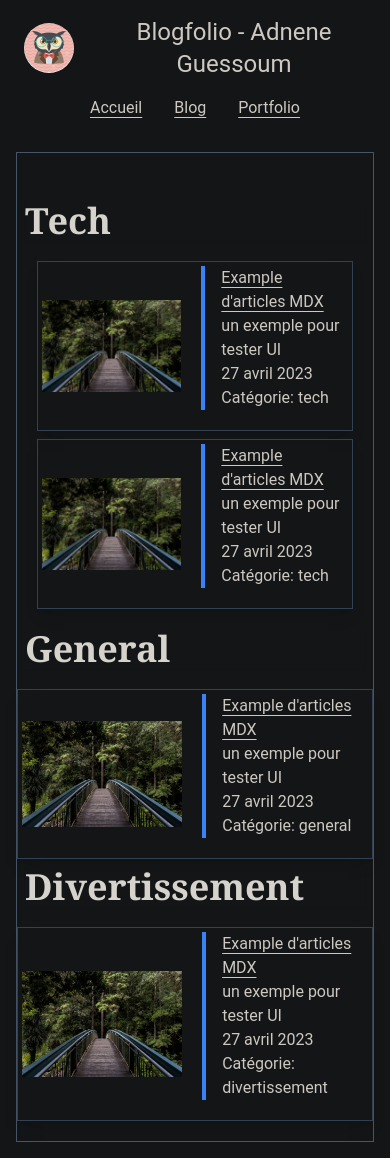
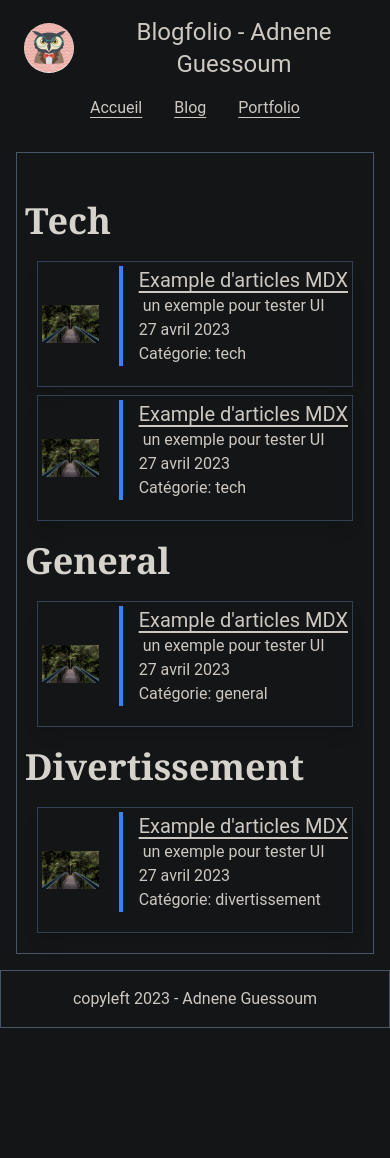
Before and after one commit to adnene-guessoum/blogfolio, a Next.js app: page /blog in a window 390 px wide. After the commit the page ends 1028 px from the top, so only its background shows below. Built offline with nearby package versions, Linux system fonts and the light colour scheme.

Commit message:
fix bugs postcard layout and responsiveness

```diff
--- a/components/Highlights.js
+++ b/components/Highlights.js
@@ -2,7 +2,7 @@ import React from 'react';
 
 const Highlights = () => {
   return (
-    <div className="flex w-full h-96 items-center justify-center border border-black dark:border-white">
+    <div className="flex w-full h-96 lg:h-[38em] items-center justify-center border border-black dark:border-white">
       <div className="flex w-full h-full border">
         <div className="group slide bg-thumbDash flex flex-col justify-end">
           <div className="hidden group-hover:flex flex-col justify-center items-center backdrop-blur bg-slate-300 md:w-1/2 w-full p-2 rounded-xl">
--- a/components/Layout/main.js
+++ b/components/Layout/main.js
@@ -15,6 +15,10 @@ const MainLayout = ({ children, router }) => {
       <main className="flex justify-center main pt-10 m-4 border border-slate-600">
         {children}
       </main>
+
+      <footer className="flex justify-center footer p-4 border border-slate-600">
+        copyleft 2023 - Adnene Guessoum
+      </footer>
     </div>
   );
 };
--- a/components/Nav/Avatar.js
+++ b/components/Nav/Avatar.js
@@ -1,7 +1,9 @@
 import Image from 'next/image';
+import Link from 'next/link';
 
 const Avatar = () => {
   return (
+    <Link href="/">
       <div className="flex gap-3 align items-center">
         <Image
           src="/images/index/avatar.png"
@@ -10,8 +12,11 @@ const Avatar = () => {
           width="50"
           height="50"
         />
-      <h1 className="text-center ml-4 text-2xl">Blogfolio - Adnene Guessoum</h1>
+        <h1 className="text-center ml-4 text-2xl">
+          Blogfolio - Adnene Guessoum
+        </h1>
       </div>
+    </Link>
   );
 };
 
--- a/components/PostCard.js
+++ b/components/PostCard.js
@@ -4,7 +4,7 @@ import MyLink from './general/Link';
 const PostCard = ({ post, index }) => {
   return (
     <div
-      className="flex flex-row gap-5 items-center border border-slate-700 shadow-lg p-1"
+      className="flex flex-row gap-5 items-center border border-slate-700 shadow-lg p-1 min-w-fit"
       key={index}
     >
       <div className="image-container">
@@ -17,11 +17,11 @@ const PostCard = ({ post, index }) => {
           objectFit="cover"
         />
       </div>
-      <div className="card mb-4 pointer border-l-4 border-blue-500 border-solid pl-4">
+      <div className="card mb-4 pointer border-l-4 border-blue-500 border-solid pl-4 min-w-fit">
         <MyLink href={`/blog/${post.slug}`} key={index}>
-          <h5 className="card-title">{post.frontMatter.title}</h5>
+          <h5 className="card-title text-xl">{post.frontMatter.title}</h5>
         </MyLink>
-        <p className="card-description">{post.frontMatter.description}</p>
+        <p className="card-description pl-1">{post.frontMatter.description}</p>
         <p className="date-publication">{post.frontMatter.date}</p>
         <p className="card-tags">Catégorie: {post.frontMatter.category}</p>
       </div>
--- a/components/Projects.js
+++ b/components/Projects.js
@@ -15,13 +15,10 @@ const Projects = () => {
 
   const toIncludeProjects = [
     'blogfolio',
-    'Owling-dev',
     'Projet_scoring_credit',
     'Projet_aws_pyspark_fruits',
-    'Projet_NLP_image_class',
-    'blog',
-    'Assercar-clone',
-    'Github_cli'
+    'Philosophie',
+    'Projet_NLP_image_class'
   ];
 
   const toIncludeExercises = [
--- a/components/general/Link.js
+++ b/components/general/Link.js
@@ -3,10 +3,7 @@ import Link from 'next/link';
 const MyLink = props => {
   return (
     <Link href={props.href} key={props.index} passHref legacyBehavior>
-      <a
-        className="nav-link hover:text-teal-500 underline underline-offset-4"
-        target="_blank"
-      >
+      <a className="nav-link hover:text-teal-500 underline underline-offset-4">
         {props.children}
       </a>
     </Link>
--- a/pages/blog.js
+++ b/pages/blog.js
@@ -35,7 +35,7 @@ const Blog = ({ posts }) => {
       <h2 className="subtitle m-2 text-4xl font-serif font-bold mb-4 shadow-sm">
         Tech
       </h2>
-      <div className="flex flex-wrap m-5 flex-col sm:flex-row sm:justify-around justify-start gap-2 ">
+      <div className="flex flex-col lg:flex-row justify-start gap-2 m-5">
         {posts.map((post, index) => {
           if (post.frontMatter.category === 'tech') {
             return <PostCard post={post} index={index} key={index} />;
@@ -45,7 +45,7 @@ const Blog = ({ posts }) => {
       <h2 className="subtitle m-2 text-4xl font-serif font-bold mb-4 shadow-sm">
         General
       </h2>
-      <div className="flex flex-wrap mt-5 justify-around sm:justify-start sm:gap-2">
+      <div className="flex flex-col lg:flex-row lg:flex-wrap justify-start gap-2 m-5">
         {posts.map((post, index) => {
           if (post.frontMatter.category === 'general') {
             return <PostCard post={post} index={index} key={index} />;
@@ -56,7 +56,7 @@ const Blog = ({ posts }) => {
       <h2 className="subtitle m-2 text-4xl font-serif font-bold mb-4 shadow-sm">
         Divertissement
       </h2>
-      <div className="flex flex-wrap mt-5 mb-5 justify-around sm:justify-start">
+      <div className="flex flex-col lg:flex-row lg:flex-wrap justify-start gap-2 m-5">
         {posts.map((post, index) => {
           if (post.frontMatter.category === 'divertissement') {
             return <PostCard post={post} index={index} key={index} />;
--- a/pages/portfolio.js
+++ b/pages/portfolio.js
@@ -7,12 +7,12 @@ const Portfolio = () => {
     <>
       <div className="flex flex-col items-center justify-center border w-full">
         <h2 className="subtitle text-4xl text-center font-serif font-bold mb-4 shadow-sm mt-4">
-          A la une : {/* <ImportantProjects /> */}
+          A la une :
         </h2>
       </div>
       <Highlights />
 
-      <h2 className="subtitle text-4xl text-center font-serif font-bold mb-4 shadow-sm mt-4">
+      <h2 className="subtitle text-4xl text-center font-serif font-bold mb-4 shadow-sm mt-12">
         Github :{' '}
       </h2>
       <Projects />
--- a/publications/example.mdx
+++ b/publications/example.mdx
@@ -38,5 +38,5 @@ avec markdown classique `###`.
 
 <div>
   Et même des composants dans notre blog post :{' '}
-  {<MyLink href={'/'}>Retour à Accueil</MyLink>}
+  {<MyLink href={'/blog'}>Retour aux articles</MyLink>}
 </div>
```
Lines whose indentation alone changed are shown as unchanged.
